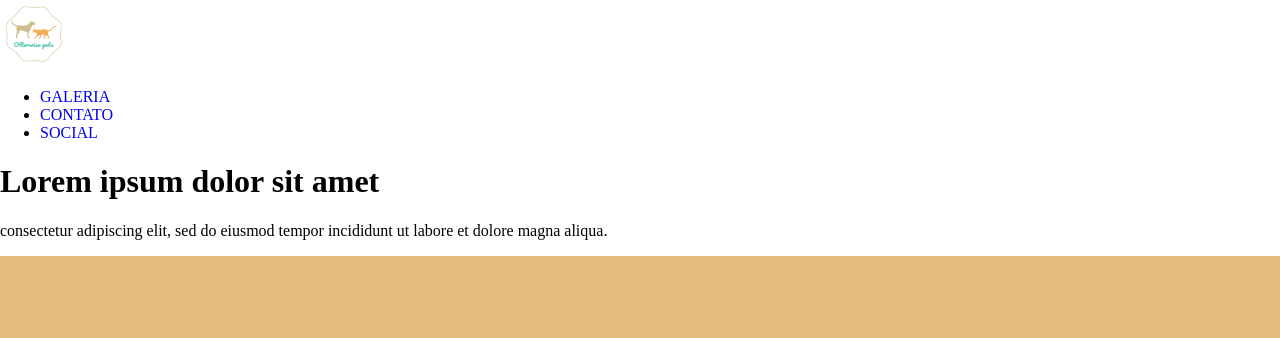
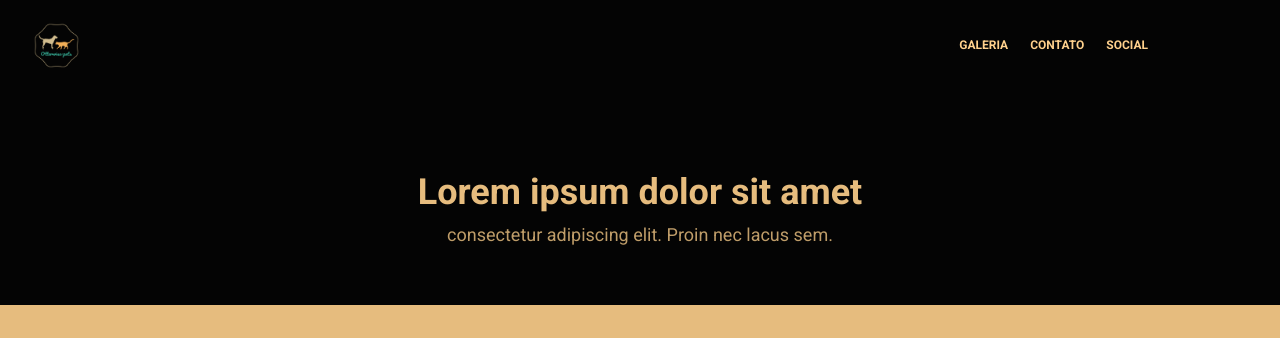
Before and after one commit to melissasilveira/desafio-html, a plain HTML site: page index.html in a window 1280 px wide. Shown: the top 338 px of the page. Drawn offline with Linux system fonts and the light colour scheme.

Commit message:
footer ok, header mobile ok

```diff
--- a/index.html
+++ b/index.html
@@ -7,28 +7,32 @@
     <meta name="author" content="Melissa Silveira" />
     <meta name="viewport" content="width=device-width, initial-scale=1.0" />
     <link rel="stylesheet" href="styles.css" />
+    <link rel="preconnect" href="https://fonts.googleapis.com" />
+    <link rel="preconnect" href="https://fonts.gstatic.com" crossorigin />
+    <link
+      href="https://fonts.googleapis.com/css2?family=Roboto:wght@400;500;700;900&display=swap"
+      rel="stylesheet"
+    />
     <script src="main.js"></script>
     <title>Pets</title>
   </head>
   <body>
     <header>
-      <img src="brand-logo.png" alt="Logo Pet" />
-      <img src="Hamburguer.png" alt="Menu Hamburguer" class="hamburger" />
-
-      <nav>
-        <ul>
+      <nav class="navbar">
+        <img src="brand-logo.png" alt="Logo Pet" class="logo" />
+        <img src="Hamburguer.png" alt="Menu Hamburguer" class="hamburger" />
+        <ul class="links">
           <li><a href="#">GALERIA</a></li>
           <li><a href="#">CONTATO</a></li>
           <li><a href="#">SOCIAL</a></li>
         </ul>
       </nav>
-      <div>
+      <div class="home">
         <img src="background.png" alt="Dogs" class="dogs-background" />
 
         <h1>Lorem ipsum dolor sit amet</h1>
-        <p>
-          consectetur adipiscing elit, sed do eiusmod tempor incididunt ut
-          labore et dolore magna aliqua.
+        <p class="description">
+          consectetur adipiscing elit. Proin nec lacus sem.
         </p>
       </div>
     </header>
--- a/styles.css
+++ b/styles.css
@@ -6,16 +6,14 @@ html,
 body {
   margin: 0;
   padding: 0;
+  font-family: 'Roboto', sans-serif;
+  background-color: #bf9d69;
 }
 
 a,
 button {
   cursor: pointer;
   text-decoration: none;
-}
-
-.gallery {
-  background-color: #bf9d69;
 }
 
 .container {
@@ -45,13 +43,83 @@ button {
   display: none;
 }
 
+header {
+  background-color: #040404;
+}
+
+.navbar {
+  display: flex;
+  height: 75px;
+  justify-content: space-between;
+  align-items: center;
+  margin-left: 30px;
+  margin-right: 36px;
+}
+
+.links {
+  display: none;
+}
+.logo {
+  justify-self: flex-start;
+  width: 53px;
+  height: 53px;
+  top: 11px;
+}
+
+h1 {
+  color: #e6bc7e;
+  font-style: normal;
+  font-weight: bold;
+  font-size: 36px;
+  line-height: 42px;
+  text-align: center;
+  margin: 0;
+}
+
+.home {
+  margin: 20px;
+  margin-top: 81px;
+  margin-bottom: 60px;
+  display: flex;
+  flex-direction: column;
+  align-items: center;
+  gap: 11px;
+}
+
+.description {
+  font-style: normal;
+  font-weight: normal;
+  font-size: 18px;
+  line-height: 21px;
+  text-align: center;
+  color: #bf9d69;
+  margin: 0;
+  margin-bottom: 30px;
+  padding: 30px;
+  padding-top: 0;
+}
+
+footer {
+  display: flex;
+  justify-content: center;
+  align-items: center;
+  height: 80px;
+  font-style: normal;
+  font-weight: bold;
+  font-size: 12px;
+  background-color: #e6bc7e;
+  color: #403423;
+}
+
 @media only screen and (min-width: 480px) {
   .photos {
     flex-direction: row;
     flex-wrap: wrap;
     justify-content: space-evenly;
   }
-  .gallery {
+
+  html,
+  body {
     background-color: #e6bc7e;
   }
   .pet-photos {
@@ -67,4 +135,25 @@ button {
   .hamburger {
     display: none;
   }
+
+  li,
+  a {
+    display: inline-flex;
+    font-style: normal;
+    font-weight: bold;
+    font-size: 12px;
+    line-height: 14px;
+    color: #ffd18d;
+  }
+
+  .navbar {
+    height: 90px;
+  }
+
+  .links {
+    display: flex;
+    justify-content: space-evenly;
+    margin-right: 96px;
+    gap: 22px;
+  }
 }
```
